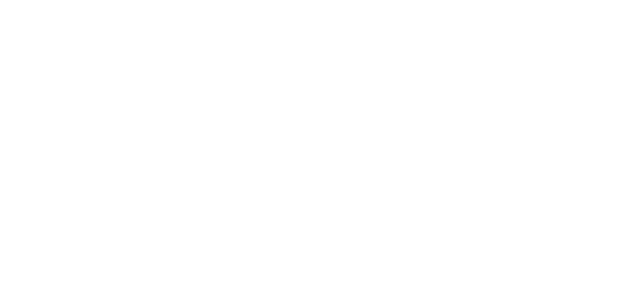
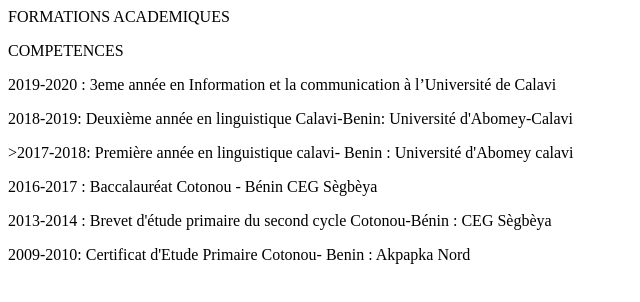
Before and after one commit to AichatouSalifou/git-mon-cv, a plain HTML site: page index.html in a window 1280 px wide. Shown: the whole page, without its empty margins (0-640 px from the left). Drawn offline with Linux system fonts and the light colour scheme.

Commit message:
mise en place de la structure competences

```diff
--- a/index.html
+++ b/index.html
@@ -8,6 +8,14 @@
     <link rel="stylesheet" href="style.css">
 </head>
 <body>
+    FORMATIONS  ACADEMIQUES
+     <P>COMPETENCES</P>
+    <p> 2019-2020 : 3eme année en Information et la communication à l’Université de Calavi</p>
+    <p>2018-2019: Deuxième année en linguistique Calavi-Benin: Université d'Abomey-Calavi </p>
+    <p>>2017-2018: Première année en linguistique calavi- Benin : Université d'Abomey calavi </p>
+    <p>2016-2017 : Baccalauréat Cotonou - Bénin CEG Sègbèya </p>
+    <p>2013-2014 : Brevet d'étude primaire du second cycle Cotonou-Bénin : CEG Sègbèya </p>
+    <p>2009-2010: Certificat d'Etude Primaire Cotonou- Benin : Akpapka Nord </p>
 
 </body>
 </html>
```
